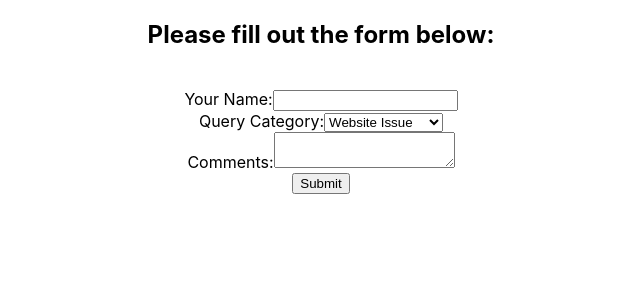
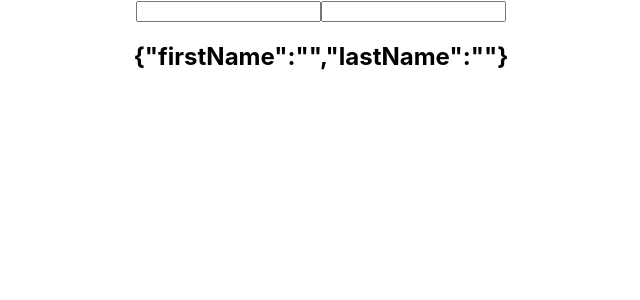
Before and after one commit to DanTaylor28/gitpod-react, a React (Create React App) app in the folder my-app/: page / in a window 1280 px wide. Shown: the top 300 px of the page, without its empty margins (319-959 px from the left). Built offline with nearby package versions, Linux system fonts and the light colour scheme.

Commit message:
Learn about useState hooks

```diff
--- a/my-app/src/App.js
+++ b/my-app/src/App.js
@@ -19,11 +19,13 @@
 // import ControlledForms from './components/ControlledForms';
 // import UncontrolledForms from './components/UncontrolledForm';
 // import SearchBar from './components/SearchBar';
-import ControlledFormHooks from './components/ControlledFormHooks';
+// import ControlledFormHooks from './components/ControlledFormHooks';
+// import UseStateWithArrays from './components/UseStateWithArrays';
+import UseStateWithObjects from './components/UseStateWithObjects';
 function App() {
   return (
     <div className="App">
-      <ControlledFormHooks />
+      <UseStateWithObjects />
     </div>
   );
 }
--- /dev/null
+++ b/my-app/src/components/UseStateWithArrays.js
@@ -0,0 +1,26 @@
+import React, {useState} from 'react'
+
+function UseStateWithArrays() {
+    const [nums, setNums] = useState([1, 2, 3]);
+    const addNums = () => {
+        setNums([...nums, nums.length + 1]);
+    }
+    const removeNums = () => {
+        setNums(
+            nums.filter((item, idx) => {
+                return idx !== nums.length - 1;
+            })
+        )
+    }
+  return (
+    <div>
+        <button onClick={addNums}>Add Item</button>
+        <button onClick={removeNums}>Remove Item</button>
+        <ul>
+            {nums.map(num => <li key={num}>{num}</li>)}
+        </ul>
+    </div>
+  )
+}
+
+export default UseStateWithArrays
--- /dev/null
+++ b/my-app/src/components/UseStateWithObjects.js
@@ -0,0 +1,29 @@
+import React, { useState } from 'react'
+
+function UseStateWithObjects() {
+    const [name, setName] = useState({ firstName: "", lastName: "" });
+
+    return (
+        <div>
+            <form>
+                <input
+                    type="text"
+                    value={name.firstName}
+                    onChange={e => setName({
+                        ...name, firstName: e.target.value
+                    })}
+                />
+                <input
+                    type="text"
+                    value={name.lastName}
+                    onChange={e => setName({
+                        ...name, lastName: e.target.value
+                    })}
+                />
+                <h2>{JSON.stringify(name)}</h2>
+            </form>
+        </div>
+    )
+}
+
+export default UseStateWithObjects
```
